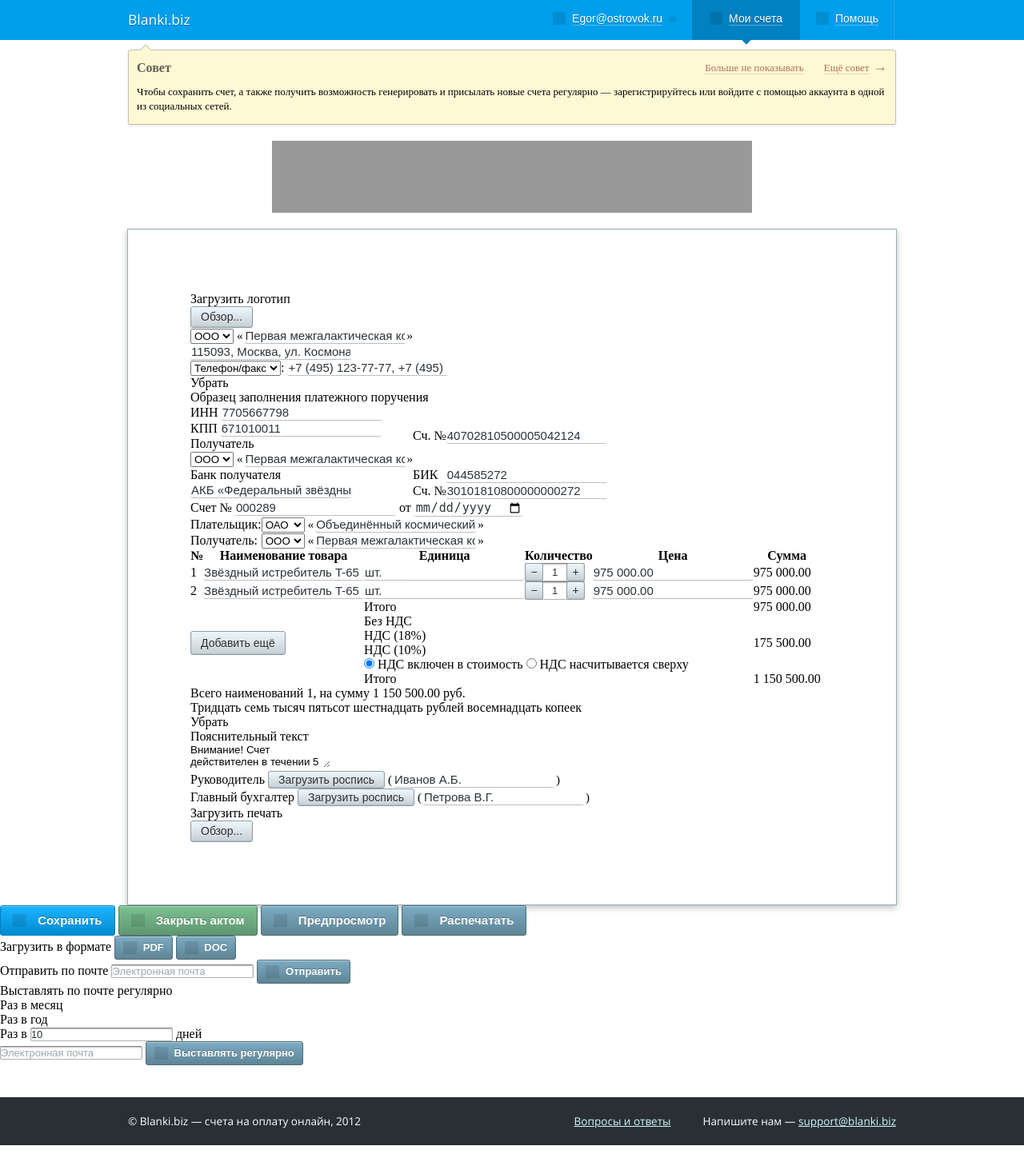
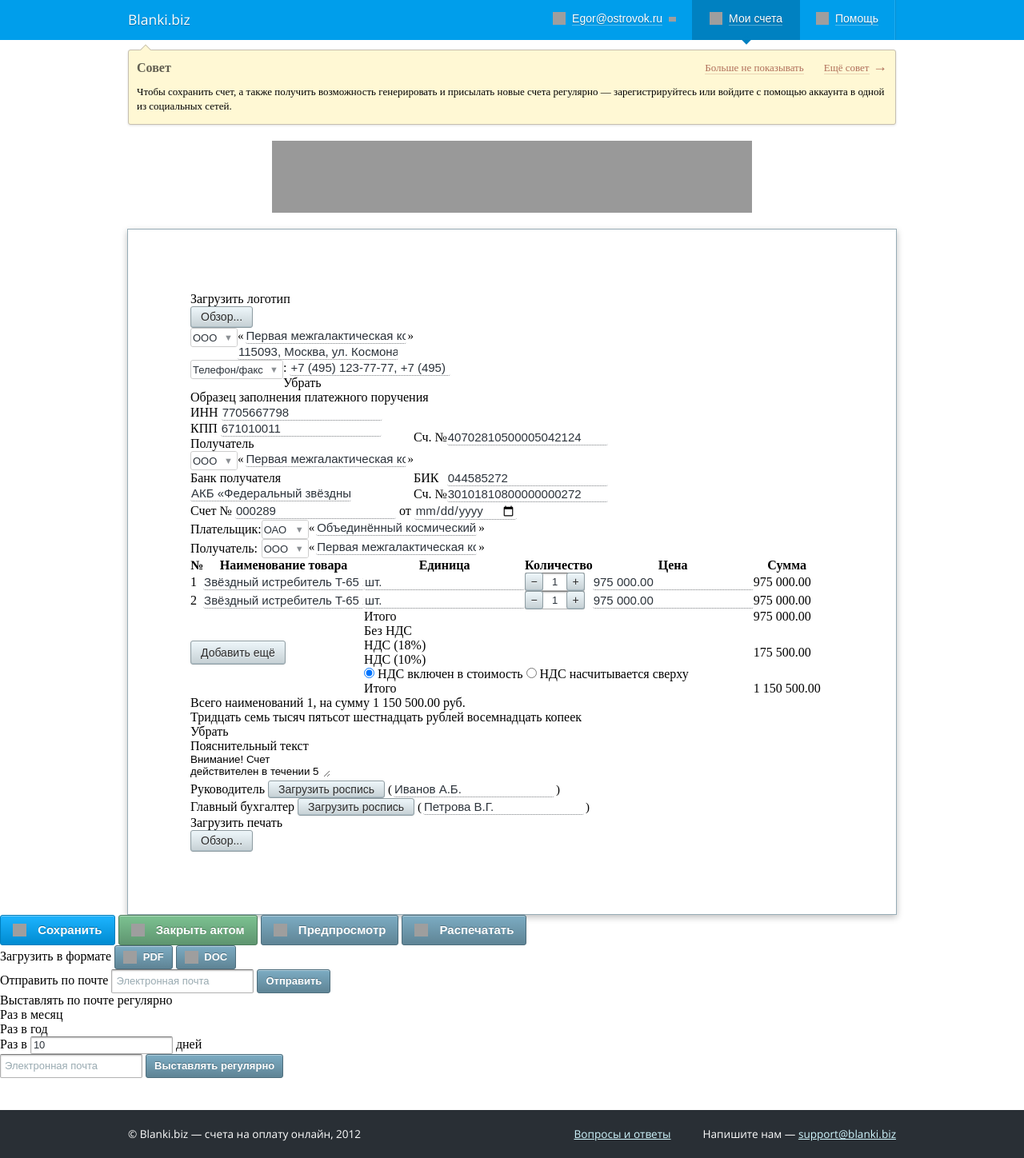
Before and after one commit to egorvinogradov/blanki, a Django app: template templates/naoplatu/create_invoice.html in a window 1280 px wide. Shown: the whole page at 80% size. Run offline with Django 3.2, Linux system fonts and the light colour scheme; the template is opened without the code that fills it, so the values that code supplies are empty; grey boxes are pictures that could not be loaded.

Commit message:
inputs & selects

```diff
--- a/media/css/document.common.css
+++ b/media/css/document.common.css
@@ -105,18 +105,15 @@
 }
 
 .doc-header__nav-item_user .doc-header__nav-icon {
-    background: url('../img/doc-header-user.png') no-repeat 50% 50%;
-    background: rgba(0,0,0,.1);  // TODO: remove;
+    background: url('../img/header-icons.png') no-repeat 0 0;
 }
 
 .doc-header__nav-item_list .doc-header__nav-icon {
-    background: url('../img/doc-header-list.png') no-repeat 50% 50%;
-    background: rgba(0,0,0,.1);  // TODO: remove;
+    background: url('../img/header-icons.png') no-repeat -100px 0;
 }
 
 .doc-header__nav-item_help .doc-header__nav-icon {
-    background: url('../img/doc-header-help.png') no-repeat 50% 50%;
-    background: rgba(0,0,0,.1);  // TODO: remove;
+    background: url('../img/header-icons.png') no-repeat -150px 0;
 }
 
 .doc-header__nav-arrow {
@@ -125,7 +122,7 @@
     width: 9px;
     height: 6px;
     margin: 6px 0 0 8px;
-    background: rgba(0,0,0,.1); // TODO: remove;
+    background: url('../img/header-icons.png') no-repeat -49px 0;
 }
 
 .doc-header__nav-dropdown {
@@ -559,13 +556,21 @@
     height: 16px;
     margin-right: 10px;
     vertical-align: text-bottom;
-    background: rgba(0,0,0,.1);  /* TODO: replace */
+    background: url('../img/doc-icons.png') no-repeat;
 }
 
-.doc-button_save .doc-button__icon {}
-.doc-button_act .doc-button__icon {}
-.doc-button_preview .doc-button__icon {}
-.doc-button_print .doc-button__icon {}
+.doc-button_save .doc-button__icon {
+    background-position: 0 0;
+}
+.doc-button_act .doc-button__icon {
+    background-position: -50px 0;
+}
+.doc-button_preview .doc-button__icon {
+    background-position: -100px 0;
+}
+.doc-button_print .doc-button__icon {
+    background-position: -150px 0;
+}
 
 .doc-button_bottom-control {
     font-weight: bold;
@@ -580,11 +585,8 @@
     height: 16px;
     margin-right: 4px;
     vertical-align: text-top;
-    background: rgba(0,0,0,.1);  /* TODO: replace  */
+    background: url('../img/doc-icons.png') no-repeat -200px 0;
 }
-
-.doc-button_pdf .doc-button__icon {}
-.doc-button_doc .doc-button__icon {}
 
 /* / buttons */
 
@@ -592,16 +594,20 @@
 
 .doc-sheet-field__input {
     color: #2c333b;
-    font-size: 15px;
-    line-height: 18px;
+    font: 15px/18px Arial, sans-serif;
     border-bottom: 1px dotted #797C80;
     padding: 1px 1px 0 1px;
     border-radius: 3px;
+/*    -webkit-transition: box-shadow .2s ease, border-color .3s ease;
+    -moz-transition: box-shadow .2s ease, border-color .3s ease;
+    -ms-transition: box-shadow .2s ease, border-color .3s ease;
+    -o-transition: box-shadow .2s ease, border-color .3s ease;
+    transition: box-shadow .2s ease, border-color .3s ease;*/
 }
 
 .doc-sheet-field__input:focus {
     border: 1px solid #50ACEC;
-    box-shadow: 0 0 5px #65C1FF;
+    box-shadow: 0 0 2px 1px rgba(101,193,255,.75);
     outline: none;
     padding: 0;
 }
@@ -609,20 +615,27 @@
 .doc-field__input {
     background: #fff;
     color: #2c333b;
-    font-size: 13px;
+    text-indent: 5px;
     border-radius: 2px;
+    font: 13px/28px Arial, sans-serif;
     border: 1px solid #ADADAD;
     border-top-color: #7C7C7C;
     border-bottom-color: #B3B3B3;
     box-shadow: inset 0 1px 2px rgba(0,0,0,.24);
+/*    -webkit-transition: box-shadow .2s ease, border-color .3s ease;
+    -moz-transition: box-shadow .2s ease, border-color .3s ease;
+    -ms-transition: box-shadow .2s ease, border-color .3s ease;
+    -o-transition: box-shadow .2s ease, border-color .3s ease;
+    transition: box-shadow .2s ease, border-color .3s ease;*/
 }
 
 .doc-field__input:focus {
     border: 1px solid #50ACEC;
     outline: none;
     padding: 0;
+    border: 1px solid #50ACEC;
     box-shadow: inset 0 1px 2px rgba(0,0,0,.24),
-                0 0 5px #65C1FF;
+                0 0 2px 1px rgba(101,193,255,.75);
 }
 
 .doc-sheet-field__input::-webkit-input-placeholder {
@@ -668,21 +681,22 @@
     margin-left: -2px;
 }
 
-.doc-field_number {
+.doc-field_range {
     line-height: 21px;
     overflow: hidden;
 }
 
-.doc-field_number .doc-field__input {
+.doc-field_range .doc-field__input {
     line-height: 21px;
     width: 25px;
     padding: 0 24px;
     float: left;
     margin-left: -23px;
     text-align: center;
+    text-indent: 0;
 }
 
-.doc-field_number .doc-button {
+.doc-field_range .doc-button {
     line-height: 21px;
     padding: 0;
     text-align: center;
@@ -691,8 +705,83 @@
     position: relative;
 }
 
-.doc-field_number__increase {
+.doc-field_range__increase {
     margin-left: -23px;
 }
 
+.doc-field_size_20 .doc-field__input {
+    line-height: 20px;
+    text-indent: 3px;
+}
+
 /* / inputs */
+
+/* selects */
+
+.doc-sheet-select__el {
+    margin: 0;
+    padding: 2px 8px 2px 2px;
+    background: #fff;
+    color: #2c333b;
+    font: 13px Arial, sans-serif;
+    height: 24px;
+    border: 1px solid #CDCDCD;
+    border-radius: 3px;
+    outline: none;
+    display: inline-block;
+    cursor: pointer;
+    -webkit-appearance: none;
+    -moz-appearance: none;
+    appearance: none;
+    float: left;
+}
+
+.doc-sheet-select__el:focus {
+    border: 1px solid #50ACEC;
+    box-shadow: 0 0 2px 1px rgba(101,193,255,.75);
+    outline: none;
+}
+
+.doc-sheet-select {
+    position: relative;
+}
+
+.doc-sheet-select:after {
+    content: '▼';
+    color: #8B8F93;
+    text-indent: 6px;
+    font-size: 11px;
+    width: 22px;
+    height: 22px;
+    line-height: 22px;
+    margin: 1px 0 0 -23px;
+    background: #fff;
+    position: relative;
+    z-index: 2;
+    float: left;
+    pointer-events: none;
+    display: block;
+    border-radius: 0 2px 2px 0;
+}
+
+@media screen and (-webkit-min-device-pixel-ratio:0) { /* webkit only */
+    .doc-sheet-select__el {
+        padding-right: 24px;
+    }
+}
+
+_:-o-prefocus, .doc-sheet-select__el { /* opera only */
+    padding-right: 14px;
+    padding-left: 5px;
+}
+
+_:-o-prefocus, .doc-sheet-select:after { /* opera only */
+    border-radius: 0 1px 1px 0;
+}
+
+/* / selects */
+
+/* dropdowns */
+
+
+/* / dropdowns */
--- a/templates/naoplatu/create_invoice.html
+++ b/templates/naoplatu/create_invoice.html
@@ -57,12 +57,14 @@
                 </div>
                 <div class="doc-sheet-org-info">
                     <div class="doc-sheet-row">
-                        <select class="doc-sheet-select" name="org_type">
+                        <span class="doc-sheet-select">
+                            <select class="doc-sheet-select__el" name="org_type">
                                 <option selected>ООО</option>
                                 <option>ОАО</option>
                                 <option>ЗАО</option>
                                 <!-- TODO: Узнать все варианты -->
                             </select>
+                        </span>
                         <span class="doc-sheet-field">
                             <span class="doc-sheet-field__before">&laquo;</span>
                             <input class="doc-sheet-field__input" type="text" value="Первая межгалактическая корпорация" name="org_name">
@@ -74,13 +76,15 @@
                             <input class="doc-sheet-field__input" type="text" value="115093, Москва, ул. Космонавтов, д. 42" name="org_address">
                         </span>
                     </div>
-                    <div class="doc-sheet-row" name="org_phone_type">
-                        <select class="doc-sheet-select">
+                    <div class="doc-sheet-row">
+                        <span class="doc-sheet-select">
+                            <select class="doc-sheet-select__el" name="org_phone_type">
                                 <option>Телефон/факс</option>
                                 <option>Телефон</option>
                                 <option>Факс</option>
                                 <option>E-mail</option>
-                        </select>:
+                            </select>
+                        </span>:
                         <span class="doc-sheet-field">
                             <input class="doc-sheet-field__input" type="text" value="+7 (495) 123-77-77, +7 (495) 123-77-78" name="org_phone_value">
                         </span>
@@ -128,11 +132,13 @@
                                 <div class="doc-sheet-row">Получатель</div>
                                 <div class="doc-sheet-row">
                                     <!-- TODO: Узнать, может ли это отличаться от названия фирмы выше, в реквизитах -->
-                                    <select class="doc-sheet-select" name="org_type">
+                                    <span class="doc-sheet-select">
+                                        <select class="doc-sheet-select__el" name="org_type">
                                             <option selected>ООО</option>
                                             <option>ОАО</option>
                                             <option>ЗАО</option>
                                         </select>
+                                    </span>
                                     <span class="doc-sheet-field">
                                         <span class="doc-sheet-field__before">&laquo;</span>
                                         <input class="doc-sheet-field__input" type="text" value="Первая межгалактическая корпорация" name="org_name">
@@ -190,11 +196,13 @@
                         <!-- TODO: Узнать, правильно ли писать "Плательщик" и "Получатель" -->
                         <td class="doc-sheet-table__td">Плательщик:</td>
                         <td class="doc-sheet-table__td">
-                            <select class="doc-sheet-select" name="client_type">
+                            <span class="doc-sheet-select">
+                                <select class="doc-sheet-select__el" name="client_type">
                                     <option>ООО</option>
                                     <option selected>ОАО</option>
                                     <option>ЗАО</option>
                                 </select>
+                            </span>
                             <span class="doc-sheet-field">
                                 <span class="doc-sheet-field__before">&laquo;</span>
                                 <input class="doc-sheet-field__input" type="text" value="Объединённый космический альянс" name="client_name">
@@ -206,11 +214,13 @@
                         <td class="doc-sheet-table__td">Получатель:</td>
                         <td class="doc-sheet-table__td">
                             <!-- TODO: Узнать, может ли это отличаться от названия фирмы выше, в реквизитах -->
-                            <select class="doc-sheet-select" name="org_type">
+                            <span class="doc-sheet-select">
+                                <select class="doc-sheet-select__el" name="org_type">
                                     <option selected>ООО</option>
                                     <option>ОАО</option>
                                     <option>ЗАО</option>
                                 </select>
+                            </span>
                             <span class="doc-sheet-field">
                                 <span class="doc-sheet-field__before">&laquo;</span>
                                 <input class="doc-sheet-field__input" type="text" value="Первая межгалактическая корпорация" name="org_name">
@@ -254,12 +264,12 @@
                             </span>
                         </td>
                         <td class="doc-sheet-table__td doc-sheet-table__td_align_center">
-                            <span class="doc-field doc-field_number">
-                                <button class="doc-field_number__decrease doc-button">
+                            <span class="doc-field doc-field_range">
+                                <button class="doc-field_range__decrease doc-button">
                                     <span class="doc-button__inner">&minus;</span>
                                 </button>
-                                <input class="doc-field__input doc-field__input_type_number" min="1" value="1">
-                                <button class="doc-field_number__increase doc-button">
+                                <input class="doc-field__input" min="1" value="1">
+                                <button class="doc-field_range__increase doc-button">
                                     <span class="doc-button__inner">+</span>
                                 </button>
                             </span>
@@ -284,12 +294,12 @@
                             </span>
                         </td>
                         <td class="doc-sheet-table__td doc-sheet-table__td_align_center">
-                            <span class="doc-field doc-field_number">
-                                <button class="doc-field_number__decrease doc-button">
+                            <span class="doc-field doc-field_range">
+                                <button class="doc-field_range__decrease doc-button">
                                     <span class="doc-button__inner">&minus;</span>
                                 </button>
-                                <input class="doc-field__input doc-field__input_type_number" min="1" value="1">
-                                <button class="doc-field_number__increase doc-button">
+                                <input class="doc-field__input" min="1" value="1">
+                                <button class="doc-field_range__increase doc-button">
                                     <span class="doc-button__inner">+</span>
                                 </button>
                             </span>
@@ -435,10 +445,8 @@
                     <span class="doc-field">
                         <input class="doc-field__input" type="email" placeholder="Электронная почта">
                     </span>
-                    <button class="doc-button doc-button_color_grey doc-button_size_28 doc-button_doc doc-button_bottom-control" type="submit">
-                        <span class="doc-button__inner">
-                            <i class="doc-button__icon"></i> Отправить
-                        </span>
+                    <button class="doc-button doc-button_color_grey doc-button_size_28 doc-button_bottom-control" type="submit">
+                        <span class="doc-button__inner">Отправить</span>
                     </button>
                 </div>
                 <div class="doc-buttons-fieldset">
@@ -448,19 +456,17 @@
                         <div class="doc-dropdown__row">Раз в год</div>
                         <div class="doc-dropdown__row">
                             Раз в
-                            <span class="doc-field">
-                                <input class="doc-field__input doc-field__input_type_number" min="1" value="10">
+                            <span class="doc-field doc-field_number doc-field_size_20">
+                                <input class="doc-field__input" min="1" value="10">
                             </span>
                             дней
                         </div>
                     </div>
-                    <span class="doc-field doc-field_block">
+                    <span class="doc-field">
                         <input class="doc-field__input" type="email" placeholder="Электронная почта">
                     </span>
-                    <button class="doc-button doc-button_color_grey doc-button_size_28 doc-button_doc doc-button_bottom-control">
-                        <span class="doc-button__inner">
-                            <i class="doc-button__icon"></i> Выставлять регулярно
-                        </span>
+                    <button class="doc-button doc-button_color_grey doc-button_size_28 doc-button_bottom-control">
+                        <span class="doc-button__inner">Выставлять регулярно</span>
                     </button>
                 </div>
             </div>
```
Lines whose indentation alone changed are shown as unchanged.
